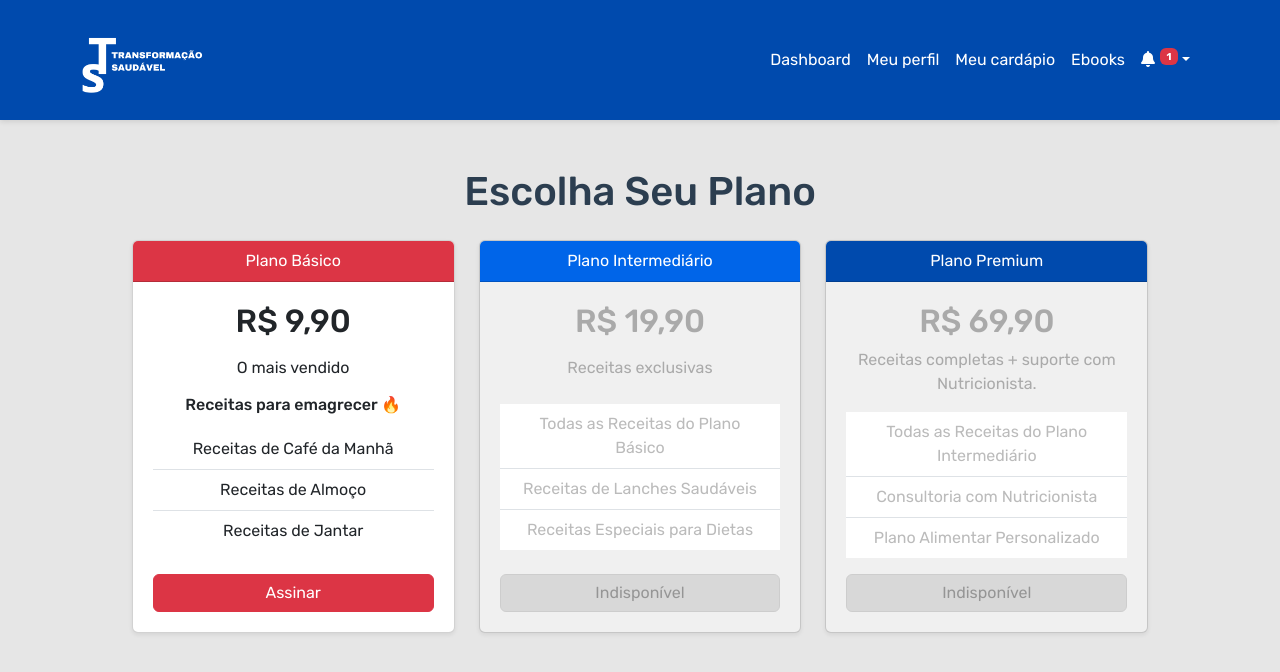
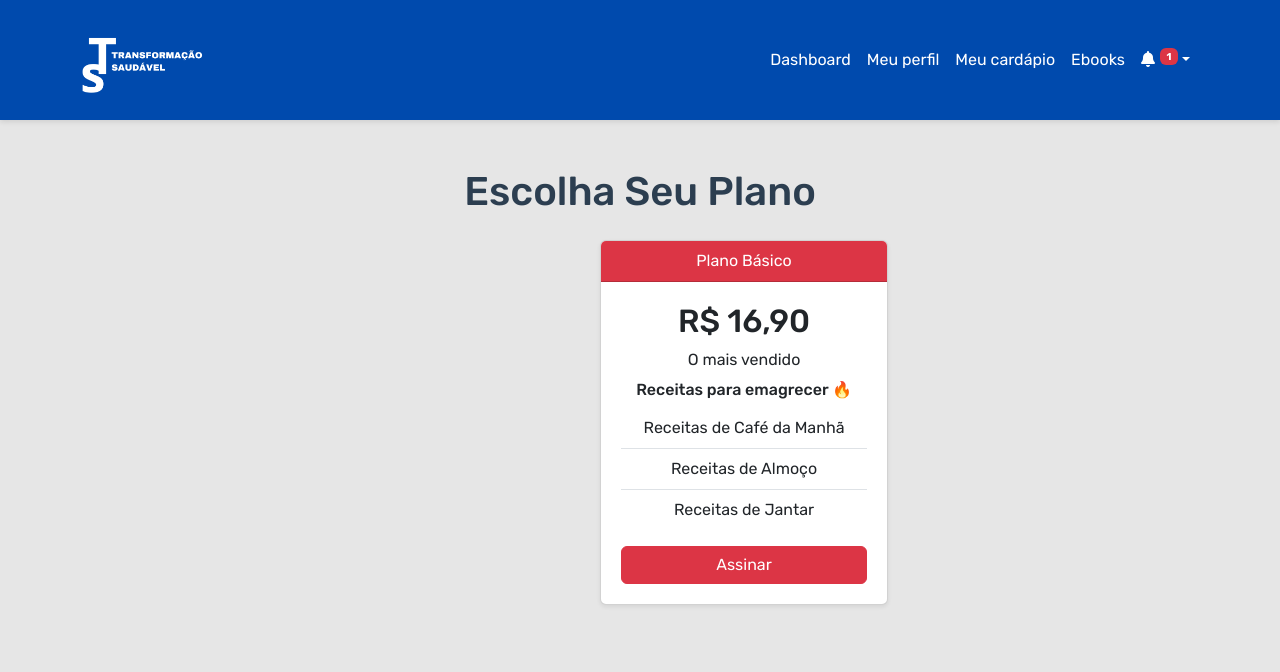
Before and after one commit to LucasGuedes-s/transformacao-saudavel, a Vue app in the folder front-end/: page /planos in a window 1280 px wide. Shown: the top 672 px of the page. Built offline with nearby package versions, Linux system fonts and the light colour scheme.

Commit message:
alteração de pagamentos

```diff
--- a/front-end/src/views/PagamentoView.vue
+++ b/front-end/src/views/PagamentoView.vue
@@ -33,7 +33,6 @@ async function abrirCheckout() {
       return;
     }
 
-    // Abre o Checkout Pro em modo modal (sem redirecionar)
     mp.checkout({
       preference: { id: data.id },
       autoOpen: true, // Abre automaticamente o modal
--- a/front-end/src/views/PlanosView.vue
+++ b/front-end/src/views/PlanosView.vue
@@ -9,7 +9,7 @@
           <div class="card text-center shadow-sm h-100">
             <div class="card-header bg-danger text-white">Plano Básico</div>
             <div class="card-body">
-              <h2 class="card-title">R$ 9,90</h2>
+              <h2 class="card-title">R$ 16,90</h2>
               <p class="card-title">O mais vendido</p>
               <h6 class="card-text">Receitas para emagrecer 🔥</h6>
               <ul class="list-group list-group-flush">
@@ -17,18 +17,18 @@
                 <li class="list-group-item">Receitas de Almoço</li>
                 <li class="list-group-item">Receitas de Jantar</li>
               </ul>
-              <button class="btn btn-danger mt-3" @click="iniciarPagamento('Plano Básico', 9.90)">
+              <button class="btn btn-danger mt-3" @click="iniciarPagamento()">
                 Assinar
               </button>
             </div>
           </div>
         </div>
-        <!-- Plano Intermediário -->
+        <!-- Plano Intermediário
         <div class="col">
           <div class="card text-center shadow-sm h-100 unavailable">
             <div class="card-header text-white" style="background-color: #0065e9">Plano Intermediário</div>
             <div class="card-body">
-              <h2 class="card-title">R$ 19,90</h2>
+              <h2 class="card-title">R$ 29,90</h2>
               <p class="card-text">Receitas exclusivas</p>
               <ul class="list-group list-group-flush">
                 <li class="list-group-item">Todas as Receitas do Plano Básico</li>
@@ -42,12 +42,11 @@
           </div>
         </div>
 
-        <!-- Plano Premium -->
         <div class="col">
           <div class="card text-center shadow-sm h-100 unavailable">
             <div class="card-header text-white" style="background-color: #004aad">Plano Premium</div>
             <div class="card-body">
-              <h2 class="card-title">R$ 69,90</h2>
+              <h2 class="card-title">R$ 79,90</h2>
               <p class="card-text">Receitas completas + suporte com Nutricionista.</p>
               <ul class="list-group list-group-flush">
                 <li class="list-group-item">Todas as Receitas do Plano Intermediário</li>
@@ -59,7 +58,7 @@
               </button>
             </div>
           </div>
-        </div>
+        </div>-->
 
       </div>
     </div>
@@ -75,11 +74,9 @@ export default {
     NavBar,
   },
   methods: {
-    async iniciarPagamento(plano, valor) {
+    async iniciarPagamento() {
       try {
-        console.log(plano, valor)
-
-        window.location.href = 'https://mpago.li/1tgpMuc';
+        window.location.href = '';
       } catch (error) {
         console.error("Erro ao iniciar o pagamento:", error);
         alert("Erro ao gerar o link de pagamento. Tente novamente.");
```
Also changed, not shown: 1 other file (tests, documents, lock files or other folders).
